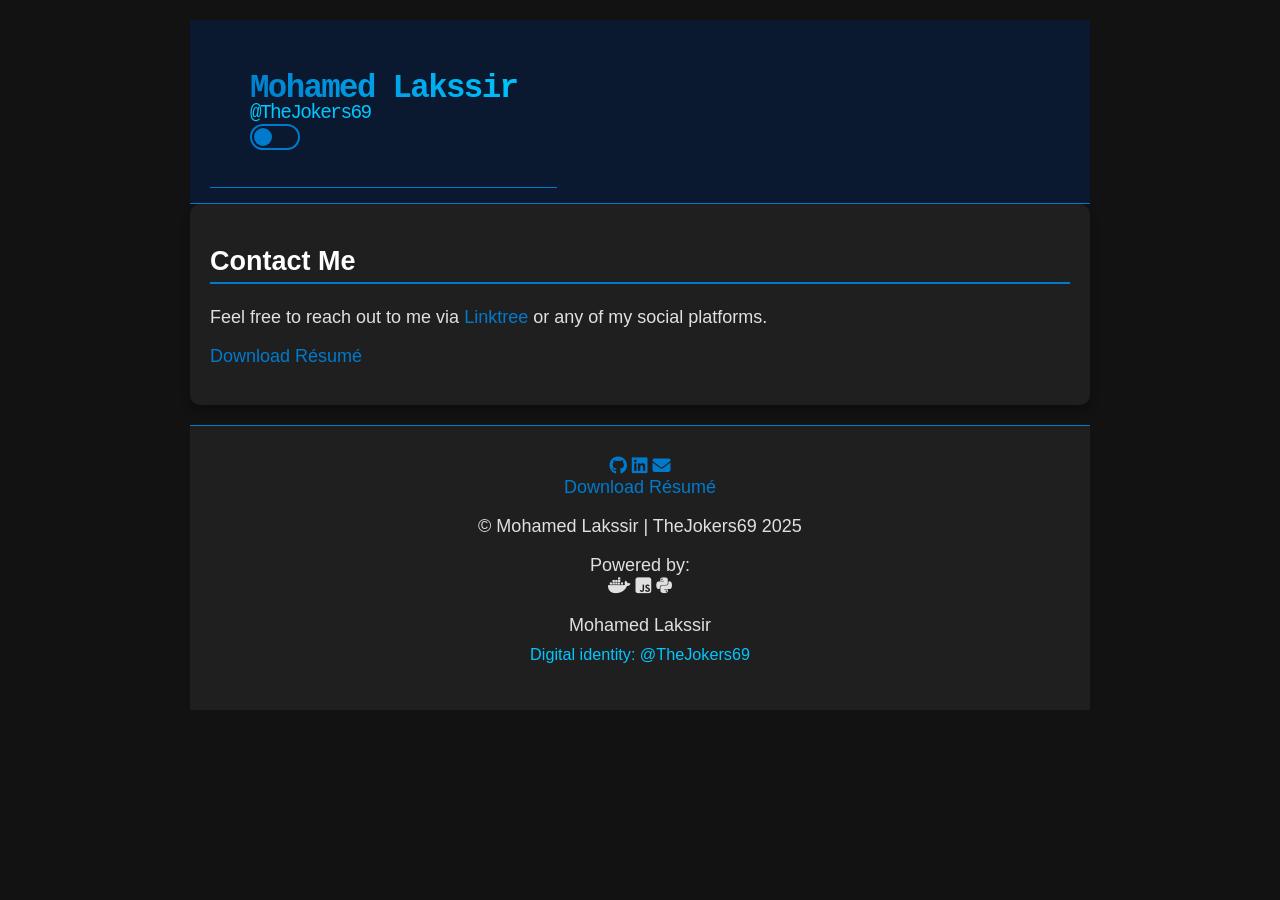
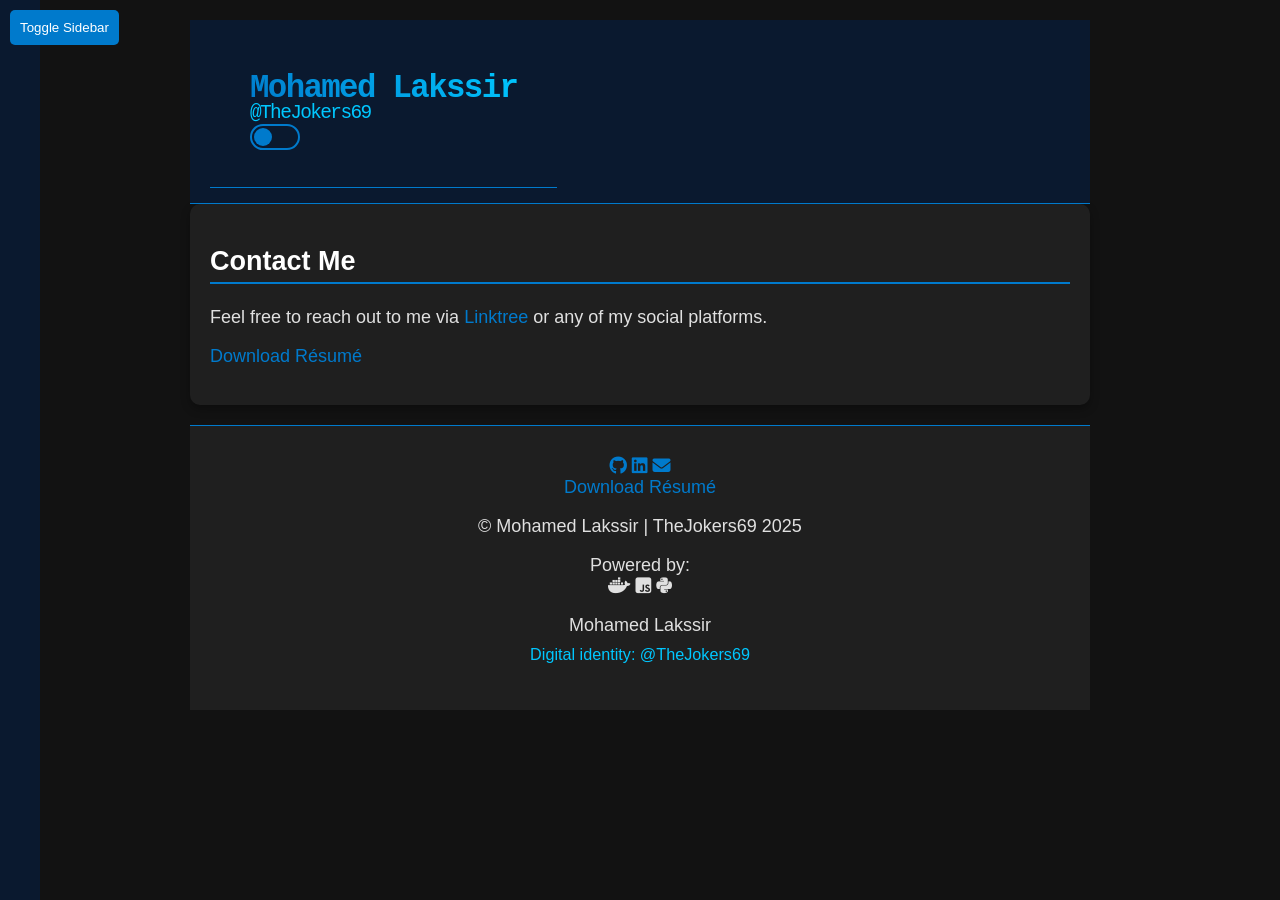
Before and after one commit to thejokers69/thejokers69, a Jekyll site: the page built from _pages/contact.md, in a window 1280 px wide. Built offline with Jekyll 4.4.1, drawn with Linux system fonts in a browser that asks for light colours; nearby versions of some CDN libraries.

Commit message:
Add sidebar with toggle button
Add a sidebar and toggle button to the layout.

* **_layouts/default.html_**
  - Add a `div` with class `sidebar` within the `wrapper` div.
  - Add a button with class `sidebar-toggle` within the `wrapper` div.

* **assets/css/style.scss**
  - Add styles for the `sidebar` class.
  - Add styles for the `sidebar-toggle` class.
  - Add styles for the `sidebar` when it is open.

* **assets/js/main.js**
  - Add a function to toggle the `sidebar` class.
  - Add an event listener to the `sidebar-toggle` button to call the toggle function.

---

For more details, open the [Copilot Workspace session](https://copilot-workspace.githubnext.com/thejokers69/thejokers69?shareId=XXXX-XXXX-XXXX-XXXX).

```diff
--- a/_layouts/default.html
+++ b/_layouts/default.html
@@ -31,6 +31,14 @@
   </head>
   <body class="dark">
     <div class="wrapper">
+      <!-- Sidebar -->
+      <div class="sidebar">
+        <!-- Add your sidebar content here -->
+      </div>
+
+      <!-- Sidebar Toggle Button -->
+      <button class="sidebar-toggle">Toggle Sidebar</button>
+
       <!-- Header Section -->
       <header class="site-header">
         {% include header.html %}
--- a/assets/css/style.scss
+++ b/assets/css/style.scss
@@ -355,3 +355,43 @@
 .profile-pic { width: 150px; border-radius: 50%; margin-bottom: 1rem; }
 .cta-button { display: inline-block; padding: 10px 20px; background: var(--primary); color: #fff; border-radius: 5px; }
 .cta-button:hover { background: var(--secondary); text-decoration: none; }
+
+/* Sidebar Styles */
+.sidebar {
+  position: fixed;
+  left: -250px;
+  top: 0;
+  width: 250px;
+  height: 100%;
+  background-color: var(--bg-dark);
+  color: var(--text-dark);
+  transition: left 0.3s ease;
+  z-index: 200;
+  padding: 20px;
+}
+
+body.light .sidebar {
+  background-color: var(--bg-light);
+  color: var(--text-light);
+}
+
+.sidebar.open {
+  left: 0;
+}
+
+.sidebar-toggle {
+  position: fixed;
+  left: 10px;
+  top: 10px;
+  background-color: var(--primary);
+  color: #fff;
+  border: none;
+  padding: 10px;
+  cursor: pointer;
+  z-index: 300;
+  border-radius: 5px;
+}
+
+.sidebar-toggle:hover {
+  background-color: var(--secondary);
+}
--- a/assets/js/main.js
+++ b/assets/js/main.js
@@ -1,4 +1,7 @@
+/* Main JavaScript functionality for the portfolio */
+
 // /workspaces/thejokers69/assets/js/main.js
+
 document.addEventListener("DOMContentLoaded", function () {
   console.log("Portfolio loaded successfully!");
 
@@ -46,4 +49,14 @@
   document.querySelectorAll('.project-card, .skill-item').forEach(el => {
     observer.observe(el);
   });
+
+  // Function to toggle the sidebar
+  function toggleSidebar() {
+    const sidebar = document.querySelector('.sidebar');
+    sidebar.classList.toggle('open');
+  }
+
+  // Event listener for the sidebar toggle button
+  const sidebarToggle = document.querySelector('.sidebar-toggle');
+  sidebarToggle.addEventListener('click', toggleSidebar);
 });
```
